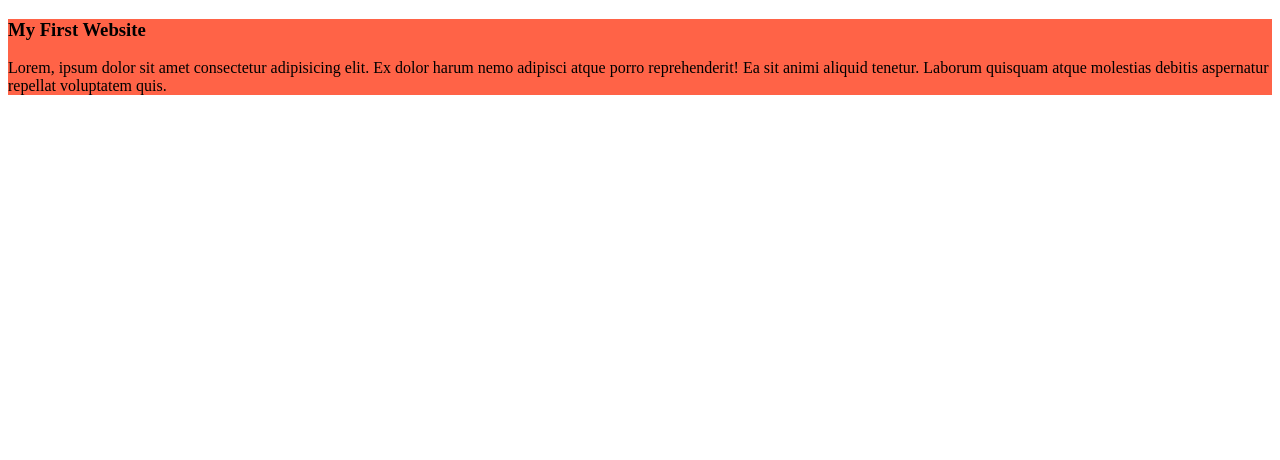
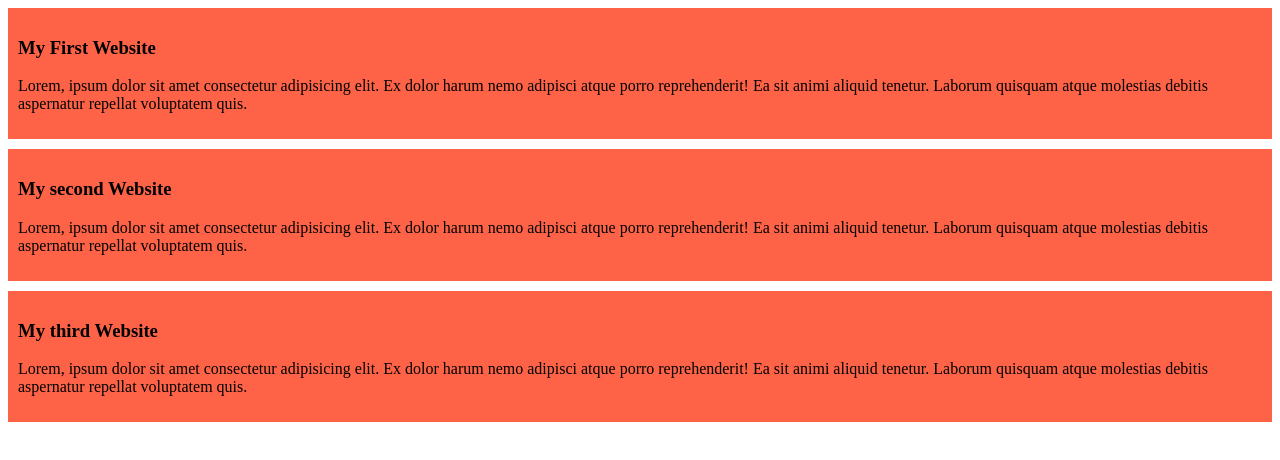
Before and after one commit to uddin10/my-simple-website, a plain HTML site: page index.html in a window 1280 px wide. Drawn offline with Linux system fonts and the light colour scheme.

Commit message:
added the second and the third blog

```diff
--- a/index.html
+++ b/index.html
@@ -12,8 +12,16 @@
 <h3>My First Website </h3>
 <p> Lorem, ipsum dolor sit amet consectetur adipisicing elit. Ex dolor harum nemo adipisci atque porro reprehenderit! Ea sit animi aliquid tenetur. Laborum quisquam atque molestias debitis aspernatur repellat voluptatem quis. </p>
 
+    </div>
+    <div>
+        <h3>My second Website </h3>
+        <p> Lorem, ipsum dolor sit amet consectetur adipisicing elit. Ex dolor harum nemo adipisci atque porro reprehenderit! Ea sit animi aliquid tenetur. Laborum quisquam atque molestias debitis aspernatur repellat voluptatem quis. </p>
+</div>
+<div>
+    <h3>My third Website </h3>
+    <p> Lorem, ipsum dolor sit amet consectetur adipisicing elit. Ex dolor harum nemo adipisci atque porro reprehenderit! Ea sit animi aliquid tenetur. Laborum quisquam atque molestias debitis aspernatur repellat voluptatem quis. </p>
+</div>
 
 
-    </div>
 </body>
 </html>
--- a/styles/blog.css
+++ b/styles/blog.css
@@ -1,3 +1,5 @@
 div{
     background-color: tomato;
+    padding: 10px;
+     margin-bottom: 10px;
 }
```
